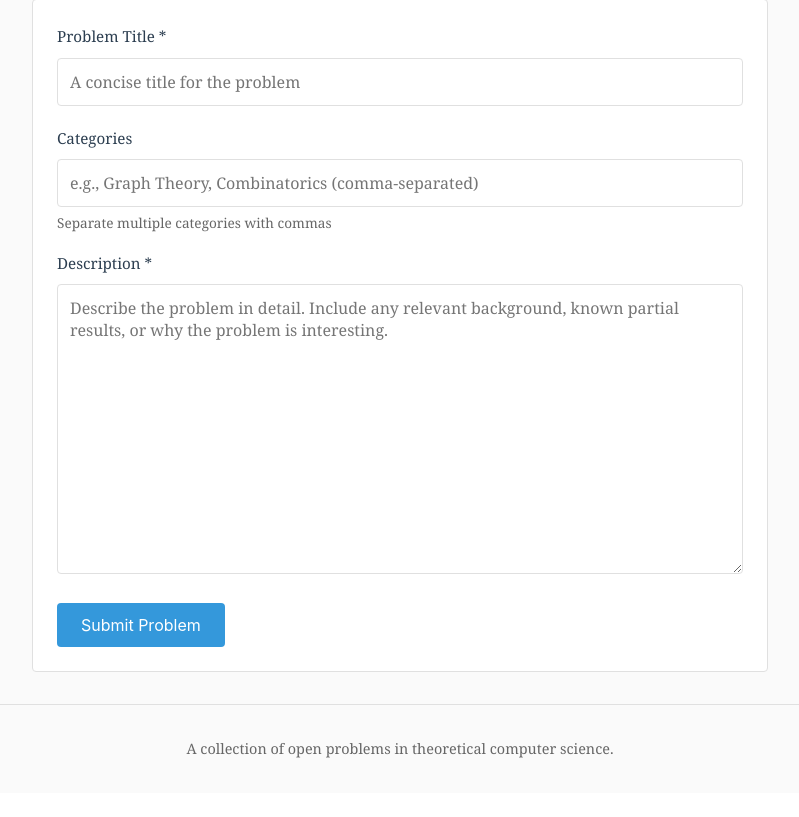
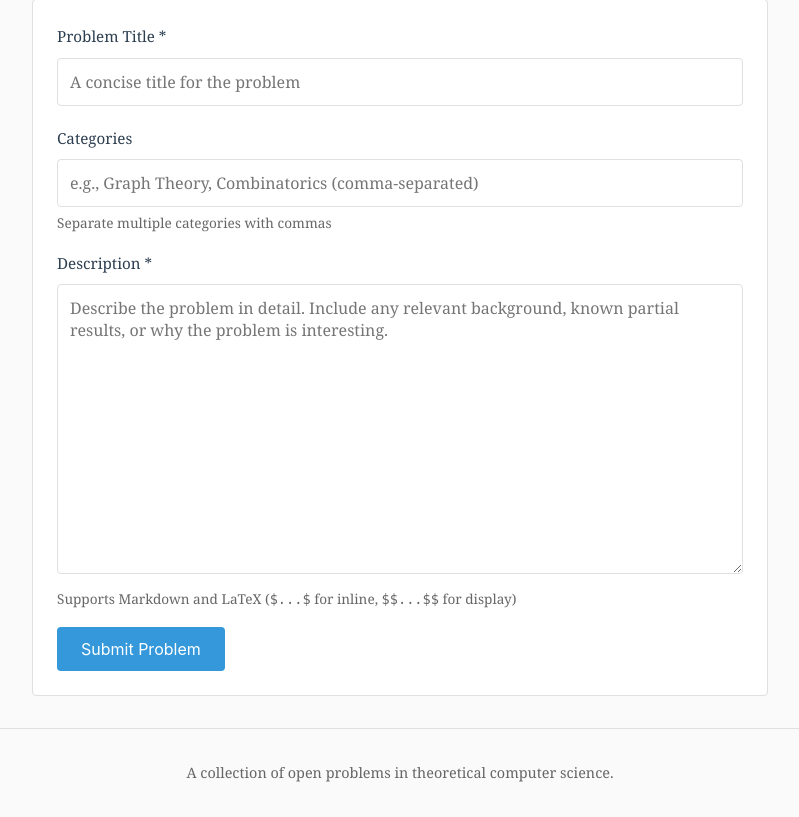
Before and after one commit to marwahaha/tcsopenproblems, a Flask app: template templates/submit.html in a window 1280 px wide. Shown: the part 257-1074 px from the top of the page, without its empty margins (240-1039 px from the left). Before the commit the page ends 1015 px from the top, so only its background shows below. Run offline with Flask 3, Linux system fonts and the light colour scheme; the template is opened without the code that fills it, so the values that code supplies are empty.

Commit message:
Escape LaTeX syntax in help text and add to submit page
Wrap $ delimiters in <code> tags to prevent MathJax interpretation,
and add the Markdown/LaTeX help message to the submit problem page.

Co-Authored-By: Claude Opus 4.5 <noreply@anthropic.com>

```diff
--- a/templates/edit_problem.html
+++ b/templates/edit_problem.html
@@ -16,7 +16,7 @@
 
         <label for="description">Description</label>
         <textarea id="description" name="description" rows="15" required>{{ problem.description }}</textarea>
-        <small>Supports Markdown and LaTeX ($...$ for inline, $$...$$ for display)</small>
+        <small>Supports Markdown and LaTeX (<code>$...$</code> for inline, <code>$$...$$</code> for display)</small>
 
         <div class="form-actions">
             <button type="submit">Save Changes</button>
--- a/templates/submit.html
+++ b/templates/submit.html
@@ -17,6 +17,7 @@
 
         <label for="description">Description *</label>
         <textarea id="description" name="description" rows="12" placeholder="Describe the problem in detail. Include any relevant background, known partial results, or why the problem is interesting." required></textarea>
+        <small>Supports Markdown and LaTeX (<code>$...$</code> for inline, <code>$$...$$</code> for display)</small>
 
         <button type="submit">Submit Problem</button>
     </form>
```
